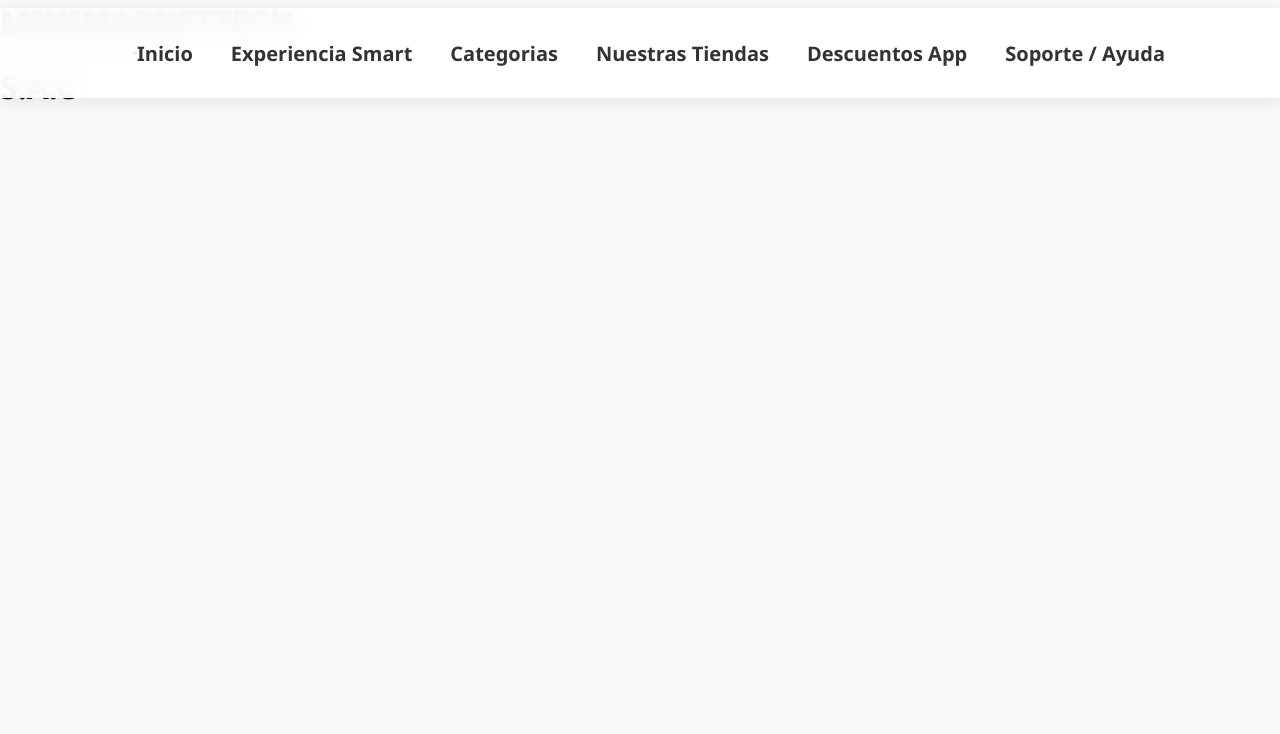
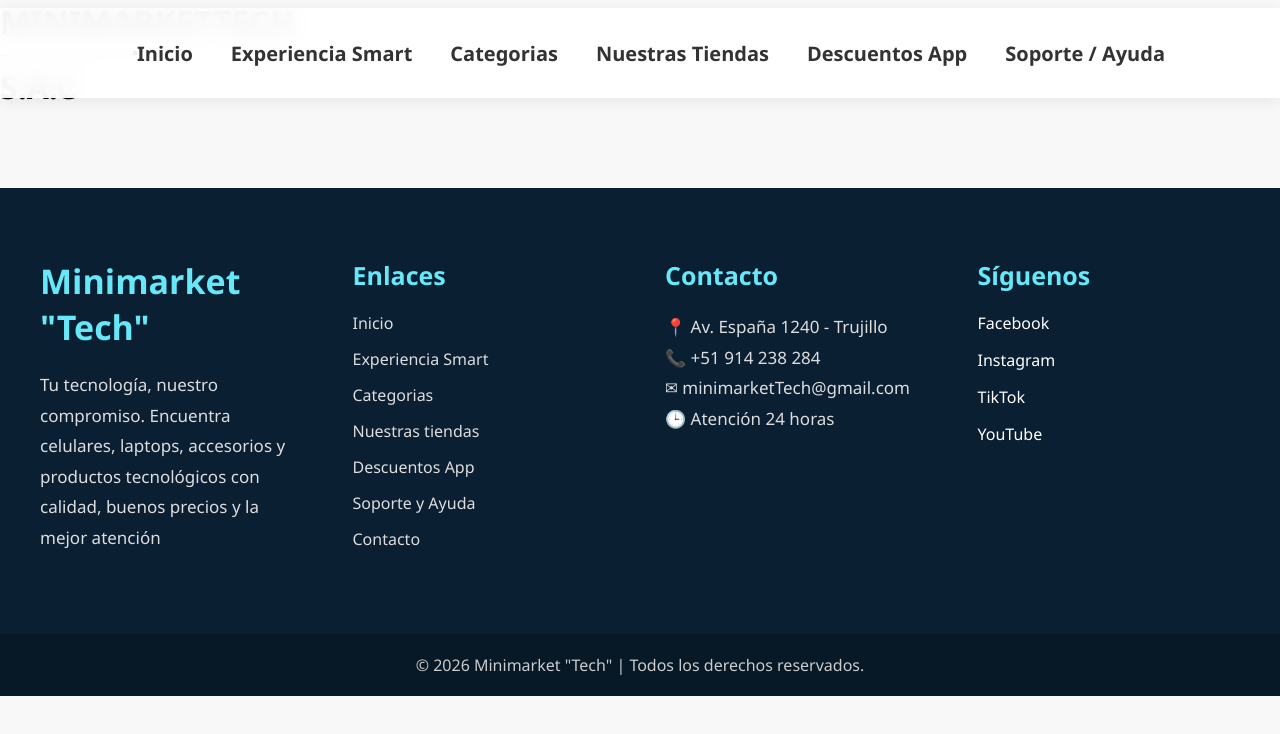
Before and after one commit to estrelladelicio19-ops/ProyectoFinal-DWFE-React, a React (Vite) app: page / in a window 1280 px wide. Shown: the top 734 px of the page. Built offline with nearby package versions, Linux system fonts and the light colour scheme.

Commit message:
cambios footer

```diff
--- a/src/App.jsx
+++ b/src/App.jsx
@@ -2,6 +2,7 @@ import { useState } from 'react'
 import './App.css'
 import HeaderPagina from './components/HeaderPagina'
 import Nav from './components/NavPagina'
+import Footer from './components/FooterPagina'
 
 function App() {
   const [count, setCount] = useState(0)
@@ -10,6 +11,7 @@ function App() {
     <>
       <HeaderPagina/>
       <Nav></Nav>
+      <Footer></Footer>
     </>
   )
 }
--- a/src/components/FooterPagina.jsx
+++ b/src/components/FooterPagina.jsx
@@ -0,0 +1,86 @@
+import '../estilosEstrella.css'
+export default function Footer() {
+  return (
+    <footer className="footer">
+
+        <div className="footer-contenedor">
+
+            <div className="footer-col">
+
+                <h2>Minimarket "Tech"</h2>
+
+                <p data-i18n="desMarca">
+                    Tu tecnología, nuestro compromiso.
+                    Encuentra celulares, laptops, accesorios y productos
+                    tecnológicos con calidad, buenos precios
+                    y la mejor atención
+                </p>
+
+            </div>
+
+            <div className="footer-col">
+
+                <h3 data-i18n="" enlaces>Enlaces</h3>
+
+                <ul>
+
+                    <li><a href="inicio.html" data-i18n="inicio">Inicio</a></li>
+
+                    <li><a href="experienciaSmart.html" data-i18n="expSmart">Experiencia Smart</a></li>
+
+                    <li><a href="categorias.html" data-i18n="categorias">Categorias</a></li>
+
+                    <li><a href="nuestrasTiendas.html" data-i18n="nueTiend">Nuestras tiendas</a></li>
+
+                    <li><a href="descuentosApp.html" data-i18n="descApp">Descuentos App</a></li>
+
+                    <li><a href="contacto.html" data-i18n="sopAyu">Soporte y Ayuda</a></li>
+
+                    <li><a href="contacto.html" data-i18n="contacto">Contacto</a></li>
+
+                </ul>
+
+            </div>
+
+            <div className="footer-col">
+
+                <h3 data-i18n="contacto">Contacto</h3>
+
+                <p>📍 Av. España 1240 - Trujillo</p>
+
+                <p>📞 +51 914 238 284</p>
+
+                <p>✉ minimarketTech@gmail.com</p>
+
+                <p data-i18n="horario">🕒 Atención 24 horas</p>
+
+            </div>
+
+            <div className="footer-col">
+
+                <h3 data-i18n="siguenos">Síguenos</h3>
+
+                <div className="redes">
+
+                    <a href="https://www.facebook.com/share/18yJxV5WwC/" aria-label="Ir a Facebook">Facebook</a>
+                    <a href="https://www.instagram.com/elgranmarques.trujillo?igsh=MWE3azFieXNid2plOQ=="
+                        aria-label="Ir a Instagram">Instagram</a>
+                    <a href="https://www.tiktok.com/@hotelgranmarques?_r=1&_t=ZS-98Bwd7IONUr"
+                        aria-label="Ir a TikTok">TikTok</a>
+                    <a href="https://youtube.com/@hotelelgranmarquestrujillo6783?si=9uLzMq7TJFwXgVMb"
+                        aria-label="Ir a YouTube">YouTube</a>
+
+                </div>
+
+            </div>
+
+        </div>
+
+        <div className="footer-copy" data-i18n="derechos">
+
+            © 2026 Minimarket "Tech" | Todos los derechos reservados.
+
+        </div>
+    </footer>
+  );
+}
--- a/src/estilosEstrella.css
+++ b/src/estilosEstrella.css
@@ -1,10 +1,131 @@
-* {
-  margin: 0;
-  padding: 0;
-  box-sizing: border-box;
+/*=====================================
+FOOTER
+======================================*/
+
+.footer{
+
+    background:#0b1f33;
+
+    color:white;
+
+    margin-top:80px;
+
 }
 
-body {
-  font-family: "Segoe UI", Tahoma, Geneva, Verdana, sans-serif;
-  background: #f8f8f8;
+.footer-contenedor{
+
+    max-width:1300px;
+
+    margin:auto;
+
+    padding:70px 40px;
+
+    display:grid;
+
+    grid-template-columns:repeat(4,1fr);
+
+    gap:50px;
+
 }
+
+.footer-col h2{
+
+    color:#67e8f9;
+
+    margin-bottom:20px;
+
+    font-size:34px;
+
+}
+
+.footer-col h3{
+
+    color:#67e8f9;
+
+    margin-bottom:20px;
+
+    font-size:25px;
+
+}
+
+.footer-col p{
+
+    color:#ddd;
+
+    line-height:1.8;
+
+    font-size:17px;
+
+}
+
+.footer-col ul{
+
+    list-style:none;
+
+}
+
+.footer-col ul li{
+
+    margin-bottom:14px;
+
+}
+
+.footer-col ul li a{
+
+    color:#ddd;
+
+    text-decoration:none;
+
+    transition:.3s;
+
+}
+
+.footer-col ul li a:hover{
+
+    color:#67e8f9;
+
+    padding-left:8px;
+
+}
+
+.redes{
+
+    display:flex;
+
+    flex-direction:column;
+
+    gap:15px;
+
+}
+
+.redes a{
+
+    text-decoration:none;
+
+    color:white;
+
+    transition:.3s;
+
+}
+
+.redes a:hover{
+
+    color:#67e8f9;
+
+    transform:translateX(8px);
+
+}
+
+.footer-copy{
+
+    background:#071827;
+
+    text-align:center;
+
+    padding:20px;
+
+    font-size:16px;
+
+    color:#ccc;
+
+}
```
